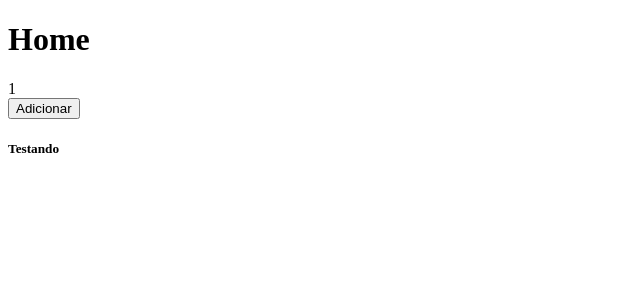
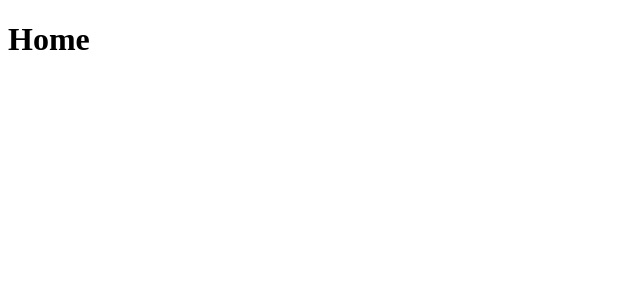
Before and after one commit to afsilva3021/staticPages, a Next.js app: page / in a window 1280 px wide. Shown: the top 300 px of the page, without its empty margins (0-640 px from the left). Built offline with nearby package versions, Linux system fonts and the light colour scheme.

Commit message:
atualização pagina inicial

```diff
--- a/package.json
+++ b/package.json
@@ -10,6 +10,7 @@
   "author": "",
   "license": "ISC",
   "dependencies": {
+    "antd": "^5.15.4",
     "next": "^14.1.4",
     "react": "^18.2.0",
     "react-dom": "^18.2.0"
--- a/pages/index.js
+++ b/pages/index.js
@@ -1,35 +1,34 @@
-import { useState} from 'react';
+import { useState } from 'react';
+
 
 function Home()
 {
     return (
+
         <div>
             <h1>Home</h1>
-            <Contador />
-            <h5>Testando</h5>
-        </div>
-    )
-}
-
-
-function Contador()
-{
- const [contador,setContador] = useState(1);
-
-    function adicionarContador()
-    {
-        setContador(contador+1)
-        console.log(contador);
-    }
-
-    return (
-        <div>
-            <div>{contador}</div>
-            <button onClick={adicionarContador}>Adicionar</button>
         </div>
     )
 }
 
 
 
+// function Contador() {
+//     const [contador, setContador] = useState(1);
+
+//     function adicionarContador() {
+//         setContador(contador + 1)
+//         console.log(contador);
+//     }
+
+//     return (
+//         <div>
+//             <div>{contador}</div>
+//             <button onClick={adicionarContador}>Adicionar</button>
+//         </div>
+//     )
+// }
+
+
+
 export default Home
```
Also changed, not shown: 1 other file (tests, documents, lock files or other folders).
